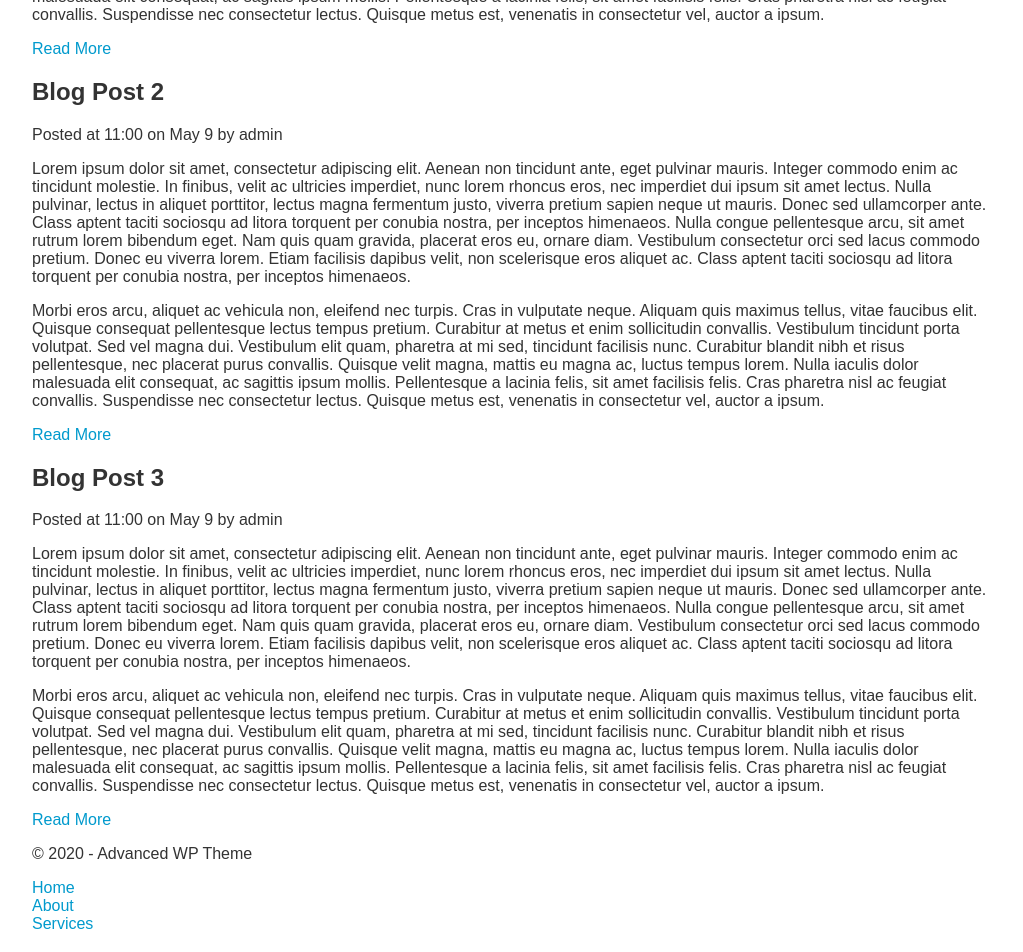
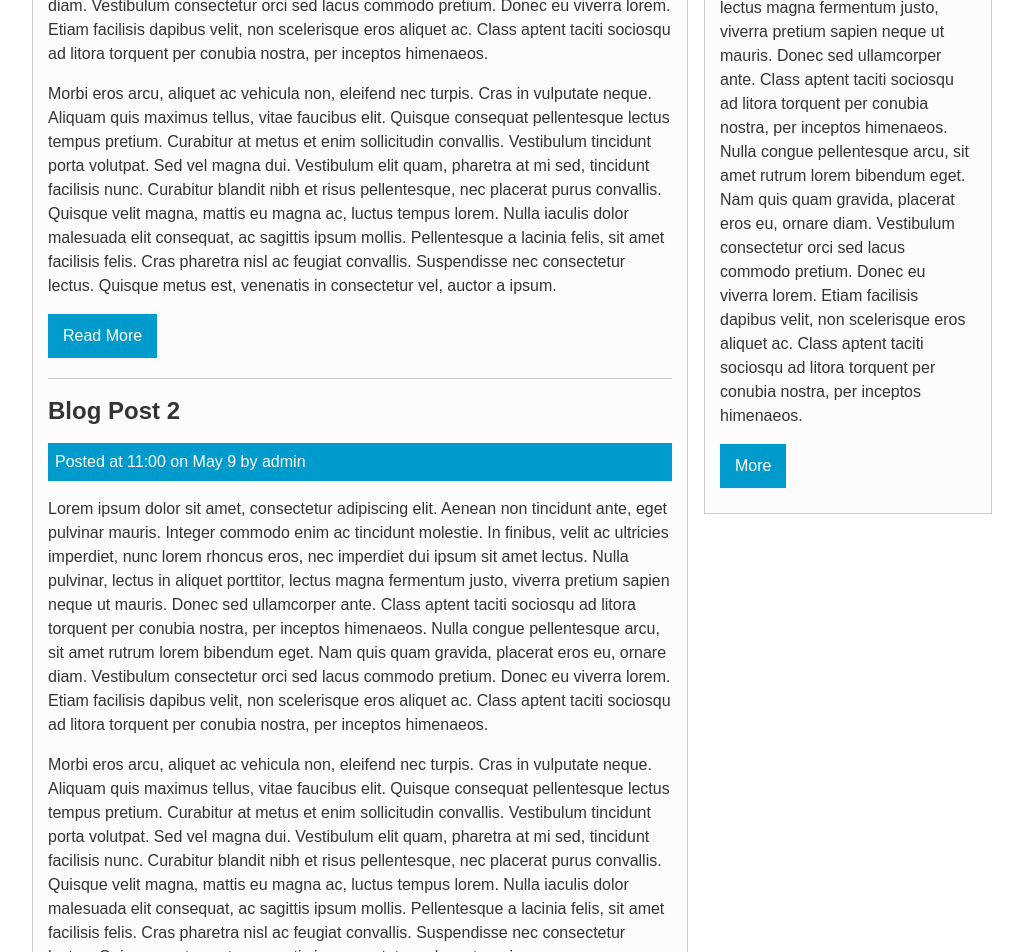
Before and after one commit to oacorral/advanced-wp-html, a plain HTML site: page index.html in a window 1280 px wide. Shown: the part 440-1392 px from the top of the page, without its empty margins (128-1151 px from the left). Drawn offline with Linux system fonts and the light colour scheme.

Commit message:
Estilo añadido

```diff
--- a/index.html
+++ b/index.html
@@ -72,6 +72,16 @@
         <a class="button" href="#">Read More</a>
       </article>
     </div>
+    <div class="side">
+      <div class="block">
+        <h3>Sidebar Head</h3>
+        <p>Lorem ipsum dolor sit amet, consectetur adipiscing elit. Aenean non tincidunt ante, eget pulvinar mauris. Integer commodo enim ac tincidunt molestie. In finibus, velit ac ultricies imperdiet, nunc lorem rhoncus eros, nec imperdiet dui
+          ipsum sit amet lectus. Nulla pulvinar, lectus in aliquet porttitor, lectus magna fermentum justo, viverra pretium sapien neque ut mauris. Donec sed ullamcorper ante. Class aptent taciti sociosqu ad litora torquent per conubia nostra, per
+          inceptos himenaeos. Nulla congue pellentesque arcu, sit amet rutrum lorem bibendum eget. Nam quis quam gravida, placerat eros eu, ornare diam. Vestibulum consectetur orci sed lacus commodo pretium. Donec eu viverra lorem. Etiam facilisis
+          dapibus velit, non scelerisque eros aliquet ac. Class aptent taciti sociosqu ad litora torquent per conubia nostra, per inceptos himenaeos.</p>
+          <a class="button" href="#">More</a>
+      </div>
+    </div>
   </div>
   <footer class="main-footer">
     <div class="container">
--- a/style.css
+++ b/style.css
@@ -91,3 +91,82 @@ nav.main-nav a{
 nav.main-nav a:hover{
   color: #009acd;
 }
+
+.content{
+  margin-top: 30px;
+  line-height: 1.5em;
+}
+
+.main{
+  float: left;
+  width: 65%;
+}
+
+.side{
+  float: right;
+  width: 30%;
+}
+
+.block{
+  border: #ccc 1px solid;
+  padding: 5px 15px 25px 15px;
+  background: #fcfcfc;
+  overflow: hidden;
+}
+
+.block h3{
+  border-bottom: #ccc solid 1px;
+  padding-bottom: 10px;
+}
+
+article.post{
+  border-bottom: #ccc solid 1px;
+  margin-bottom: 10px;
+  padding-bottom: 20px;
+}
+
+article.post .meta{
+  background: #009acd;
+  color: #fff;
+  padding: 7px;
+}
+
+.button{
+  background: #009acd;
+  color: #fff;
+  padding: 10px 15px;
+  display: inline-block;
+}
+
+footer.main-footer{
+  margin-top: 40px;
+  text-align: center;
+  background: #333;
+  color: #fff;
+  height: 60px;
+  padding-top: 10px;
+  overflow: auto;
+}
+
+footer.main-footer .f_left{
+  float: left;
+}
+
+footer.main-footer .f_right{
+  float: right;
+  margin-top: 15px;
+}
+
+footer.main-footer ul{
+  display: inline;
+}
+
+footer.main-footer li{
+  float: left;
+  padding-right: 10px;
+  list-style: none;
+}
+
+footer.main-footer a{
+  color: #fff;
+}
```
